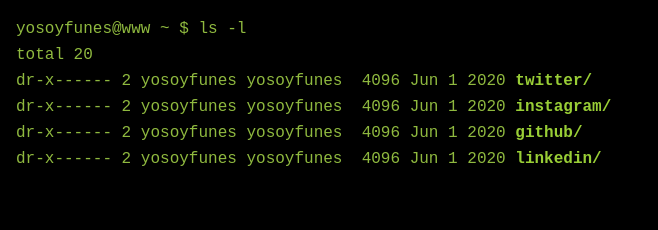
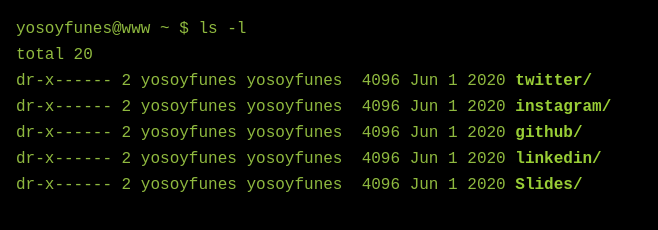
Before and after one commit to yosoyfunes/yosoyfunes.github.io, a plain HTML site: page index.html in a window 1280 px wide. Shown: the whole page, without its empty margins (0-658 px from the left). Drawn offline with Linux system fonts and the light colour scheme.

Commit message:
yosoyfunes.com

```diff
--- a/index.html
+++ b/index.html
@@ -12,6 +12,7 @@ dr-x------ 2 yosoyfunes yosoyfunes &nbsp;4096 Jun 1&nbsp;2020 <a href="https://t
 dr-x------ 2 yosoyfunes yosoyfunes &nbsp;4096 Jun 1&nbsp;2020 <a href="https://www.instagram.com/yosoyfunes/" target="_blank" >instagram/</a><br>
 dr-x------ 2 yosoyfunes yosoyfunes &nbsp;4096 Jun 1&nbsp;2020 <a href="https://github.com/yosoyfunes/" target="_blank" >github/</a><br>
 dr-x------ 2 yosoyfunes yosoyfunes &nbsp;4096 Jun 1&nbsp;2020 <a href="https://ar.linkedin.com/in/matiasanoniz/" target="_blank" >linkedin/</a><br>
+dr-x------ 2 yosoyfunes yosoyfunes &nbsp;4096 Jun 1&nbsp;2020 <a href="https://speakerdeck.com/yosoyfunes/" target="_blank" >Slides/</a><br>
 </code>
 </body>
 </html>
```
